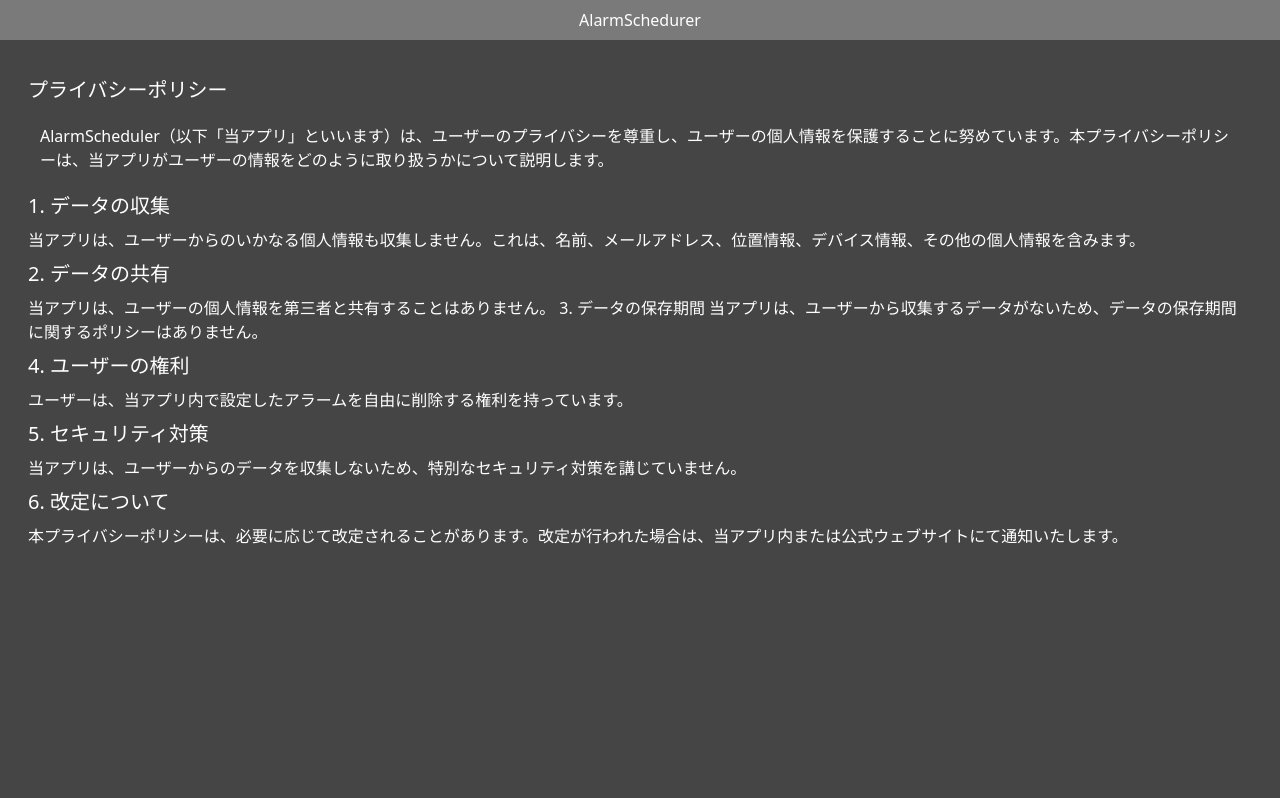
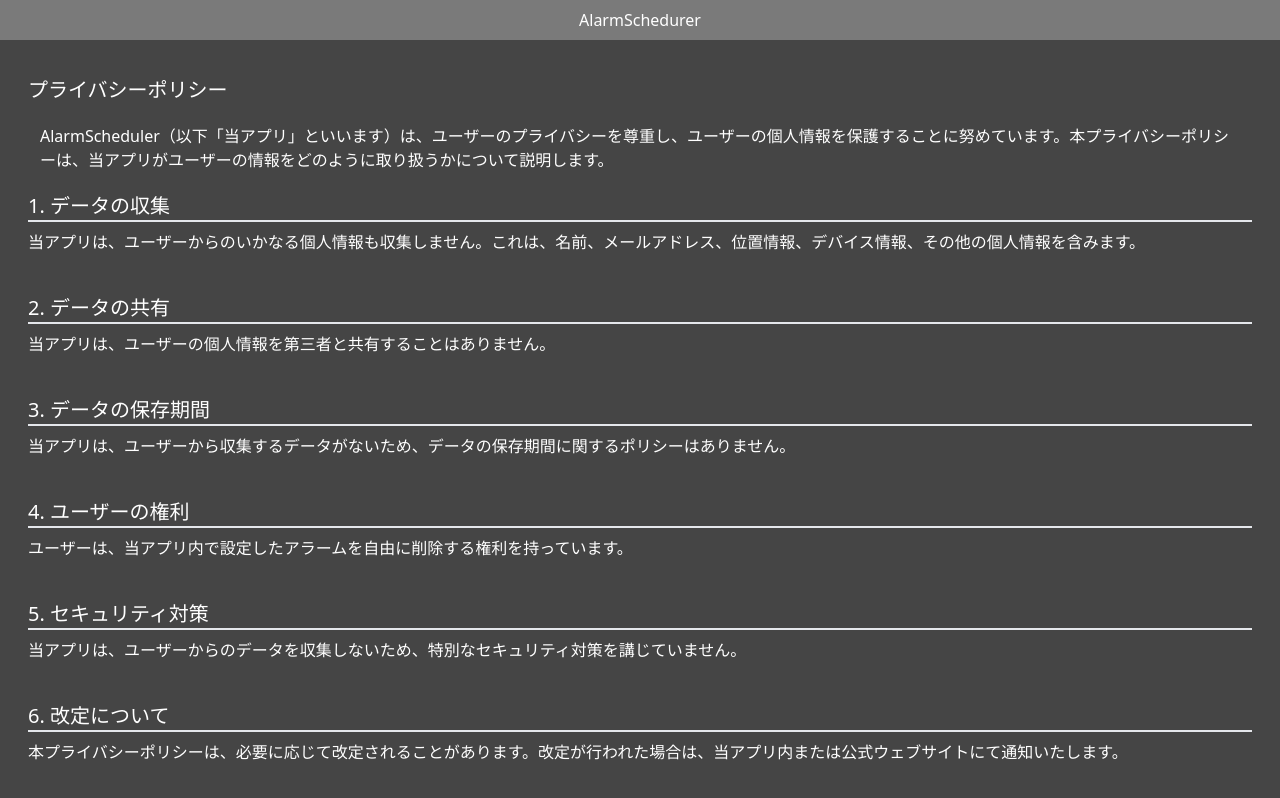
Before and after one commit to k-kazuma/alarmInfo, a Next.js app: page /privacypolicy in a window 1280 px wide. Shown: the top 798 px of the page. Built offline with nearby package versions, Linux system fonts and the light colour scheme.

Commit message:
レイアウト調整中　08/27

```diff
--- a/pages/Confirmation.tsx
+++ b/pages/Confirmation.tsx
@@ -18,10 +18,13 @@
     <div className="max-h-screen h-screen overflow-hidden">
       <Header />
       <div className="h-screen flex justify-center items-center">
-        <div>
+        <div className="w-10/12">
           <div className="bg-slate-600 p-5">
-            <p>問合せ内容：{content}</p>
-            <p>{comment}</p>
+            <p className="border-b-2">問合せ内容：{content}</p>
+            <div className="my-3">
+              <p>本文：</p>
+              <p>{comment}</p>
+            </div>
           </div>
           <div className="flex flex-col">
             <button
--- a/pages/index.tsx
+++ b/pages/index.tsx
@@ -27,7 +27,7 @@
   };
 
   return (
-    <>
+    <div className="max-h-screen overflow-hidden">
       <Header />
       <div className="h-screen">
         <div className="text-center mt-5 mx-auto">
@@ -87,7 +87,7 @@
         </form>
         <Footer />
       </div>
-    </>
+    </div>
   );
 }
 
--- a/pages/privacypolicy.tsx
+++ b/pages/privacypolicy.tsx
@@ -1,5 +1,38 @@
 import React from "react";
 import Header from "./Header";
+
+const policyData = [
+  {
+    title: "1. データの収集",
+    content:
+      "当アプリは、ユーザーからのいかなる個人情報も収集しません。これは、名前、メールアドレス、位置情報、デバイス情報、その他の個人情報を含みます。",
+  },
+  {
+    title: "2. データの共有",
+    content:
+      "当アプリは、ユーザーの個人情報を第三者と共有することはありません。",
+  },
+  {
+    title: "3. データの保存期間",
+    content:
+      "当アプリは、ユーザーから収集するデータがないため、データの保存期間に関するポリシーはありません。",
+  },
+  {
+    title: "4. ユーザーの権利",
+    content:
+      "ユーザーは、当アプリ内で設定したアラームを自由に削除する権利を持っています。",
+  },
+  {
+    title: "5. セキュリティ対策",
+    content:
+      "当アプリは、ユーザーからのデータを収集しないため、特別なセキュリティ対策を講じていません。",
+  },
+  {
+    title: "6. 改定について",
+    content:
+      "本プライバシーポリシーは、必要に応じて改定されることがあります。改定が行われた場合は、当アプリ内または公式ウェブサイトにて通知いたします。",
+  },
+];
 
 function privacypolicy() {
   return (
@@ -10,18 +43,14 @@
         <p className="p-3">
           AlarmScheduler（以下「当アプリ」といいます）は、ユーザーのプライバシーを尊重し、ユーザーの個人情報を保護することに努めています。本プライバシーポリシーは、当アプリがユーザーの情報をどのように取り扱うかについて説明します。
         </p>
-        <h3 className="my-2 text-xl">1. データの収集</h3>
-        当アプリは、ユーザーからのいかなる個人情報も収集しません。これは、名前、メールアドレス、位置情報、デバイス情報、その他の個人情報を含みます。
-        <h3 className="my-2 text-xl">2. データの共有</h3>
-        当アプリは、ユーザーの個人情報を第三者と共有することはありません。 3.
-        データの保存期間
-        当アプリは、ユーザーから収集するデータがないため、データの保存期間に関するポリシーはありません。
-        <h3 className="my-2 text-xl">4. ユーザーの権利</h3>
-        ユーザーは、当アプリ内で設定したアラームを自由に削除する権利を持っています。
-        <h3 className="my-2 text-xl">5. セキュリティ対策</h3>
-        当アプリは、ユーザーからのデータを収集しないため、特別なセキュリティ対策を講じていません。
-        <h3 className="my-2 text-xl">6. 改定について</h3>
-        本プライバシーポリシーは、必要に応じて改定されることがあります。改定が行われた場合は、当アプリ内または公式ウェブサイトにて通知いたします。
+        {policyData.map((policy) => {
+          return (
+            <div className="mb-10">
+              <h3 className="my-2 text-xl border-b-2">{policy.title}</h3>
+              <p>{policy.content}</p>
+            </div>
+          );
+        })}
       </div>
     </>
   );
```
